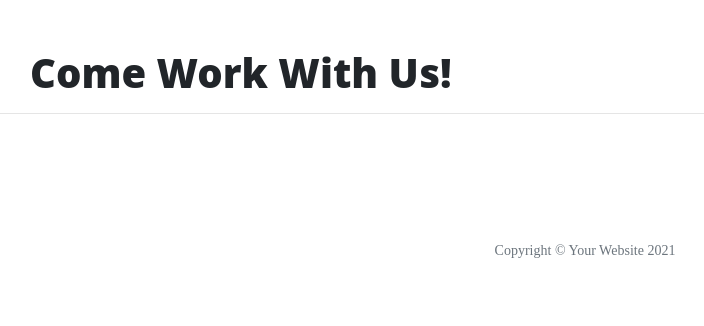
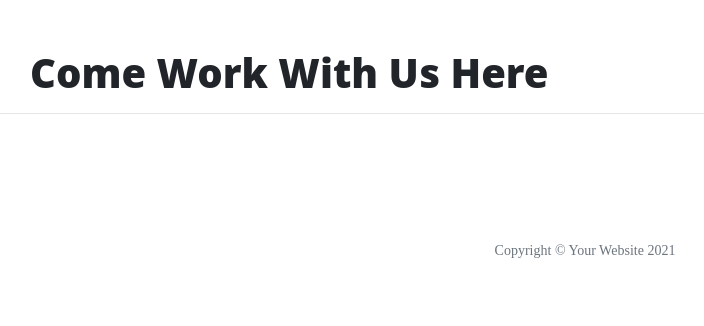
Before and after one commit to etiennedevaux/FlaskFramework, a Flask app: page /careers in a window 1280 px wide. Shown: the part 629-955 px from the top of the page, without its empty margins (55-759 px from the left). Run offline with Flask 2, Linux system fonts and the light colour scheme; some libraries are stand-ins or nearby versions.

Commit message:
Resend for Heroku

```diff
--- a/templates/careers.html
+++ b/templates/careers.html
@@ -1,4 +1,4 @@
 {% extends "base.html" %}
 {% block content %}
-    <h1>Come Work With Us!</h1>
+    <h1>Come Work With Us Here</h1>
 {% endblock %}
```
